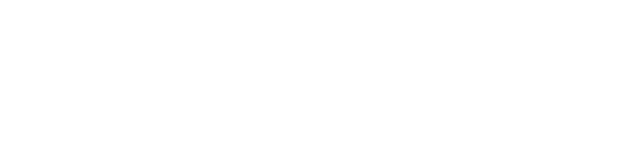
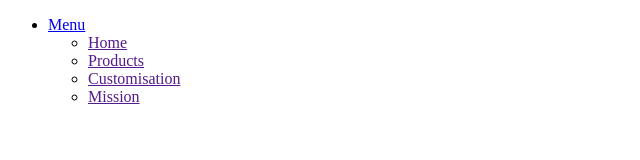
Before and after one commit to thibence-95/frshr, a plain HTML site: page elements.html in a window 1280 px wide. Shown: the whole page, without its empty margins (0-640 px from the left). Drawn offline with Linux system fonts and the light colour scheme.

Commit message:
navbar skeleton

```diff
--- a/elements.html
+++ b/elements.html
@@ -8,8 +8,22 @@
     <title>Elements</title>
 </head>
 <body>
-<nav class="navbar">
 
+<nav id="nav">
+        <ul>
+            <li class="special">
+                <a href="#menu" class="menuToggle"><span>Menu</span></a>
+                <div id="menu">
+                    <ul>
+                        <li><a href="">Home</a></li>
+                        <li><a href="">Products</a></li>
+                        <li><a href="">Customisation</a></li>
+                        <li><a href="">Mission</a></li>
+                    </ul>
+                </div>
+            </li>
+        </ul>
 </nav>
+
 </body>
 </html>
```
Also changed, not shown: images/farmeramazon.jpg (added), images/farmerexuma.jpg (added).
